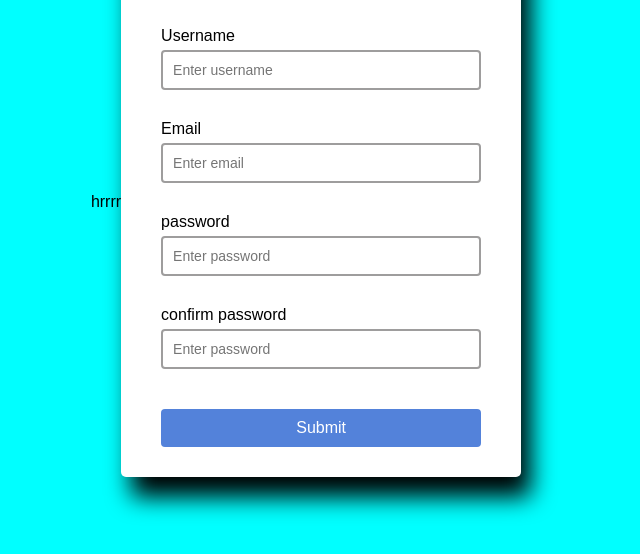
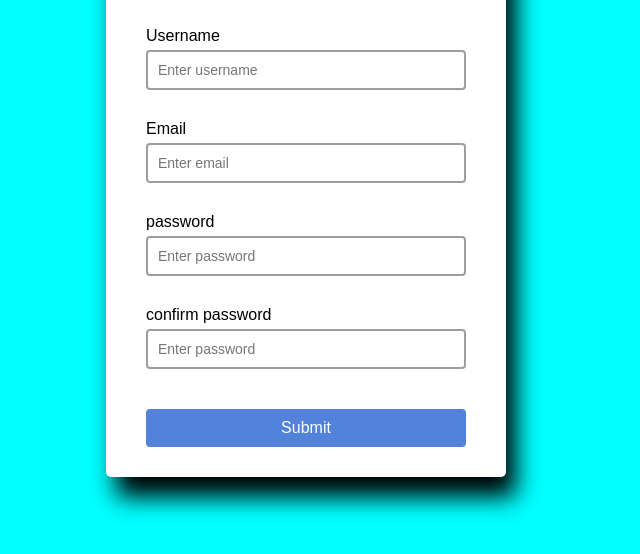
Before and after one commit to janarth24/loginjb, a plain HTML site: page index.html in a window 1280 px wide. Shown: the part 198-752 px from the top of the page, without its empty margins (334-974 px from the left). Drawn offline with Linux system fonts and the light colour scheme.

Commit message:
remove previous

```diff
--- a/index.html
+++ b/index.html
@@ -10,7 +10,7 @@
 
 </head>
 <body>
-    <p>hrrrr</p>
+
     <div class="container">
         <div class="header">
             <h2>Create Account</h2>
```
